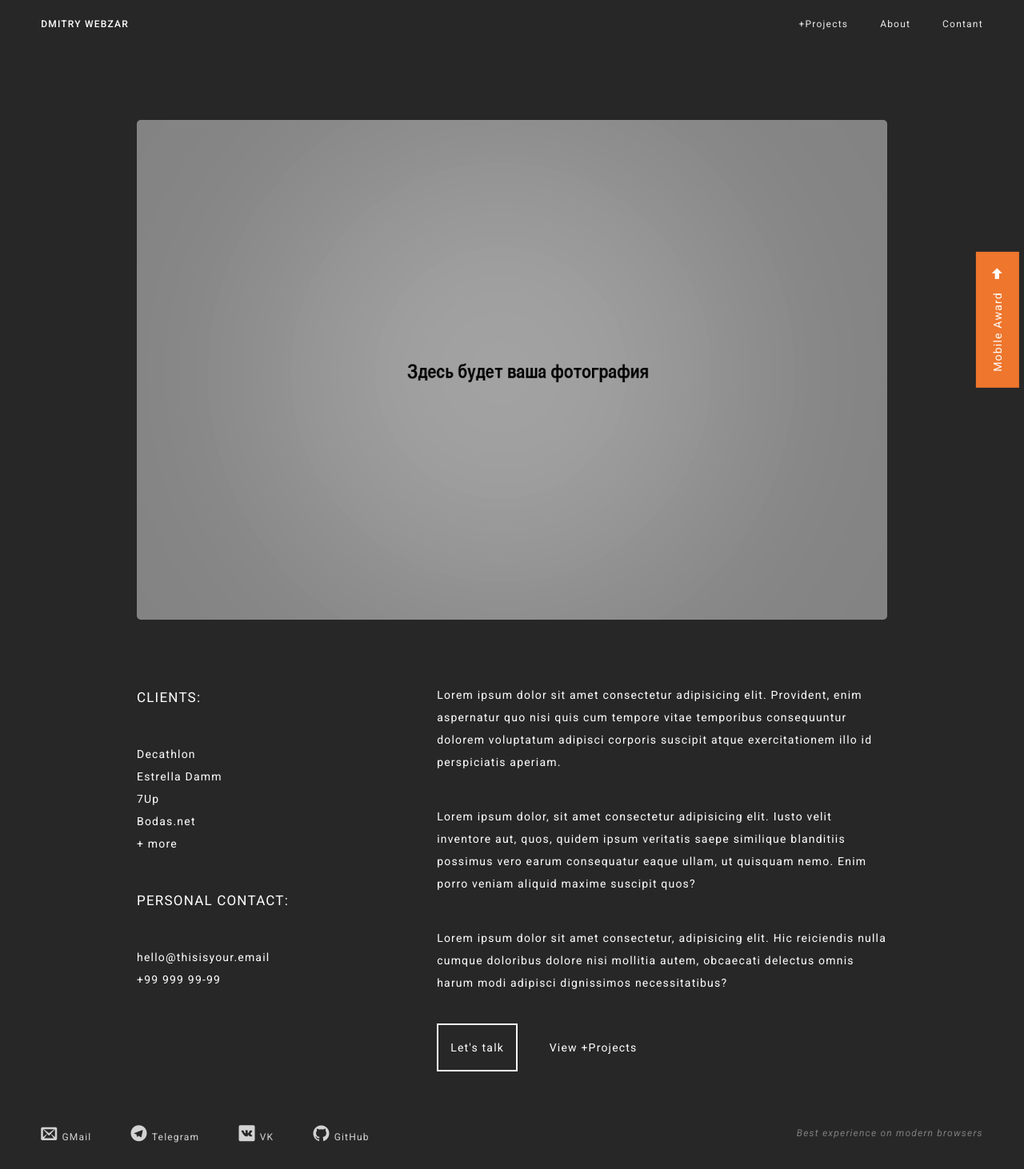
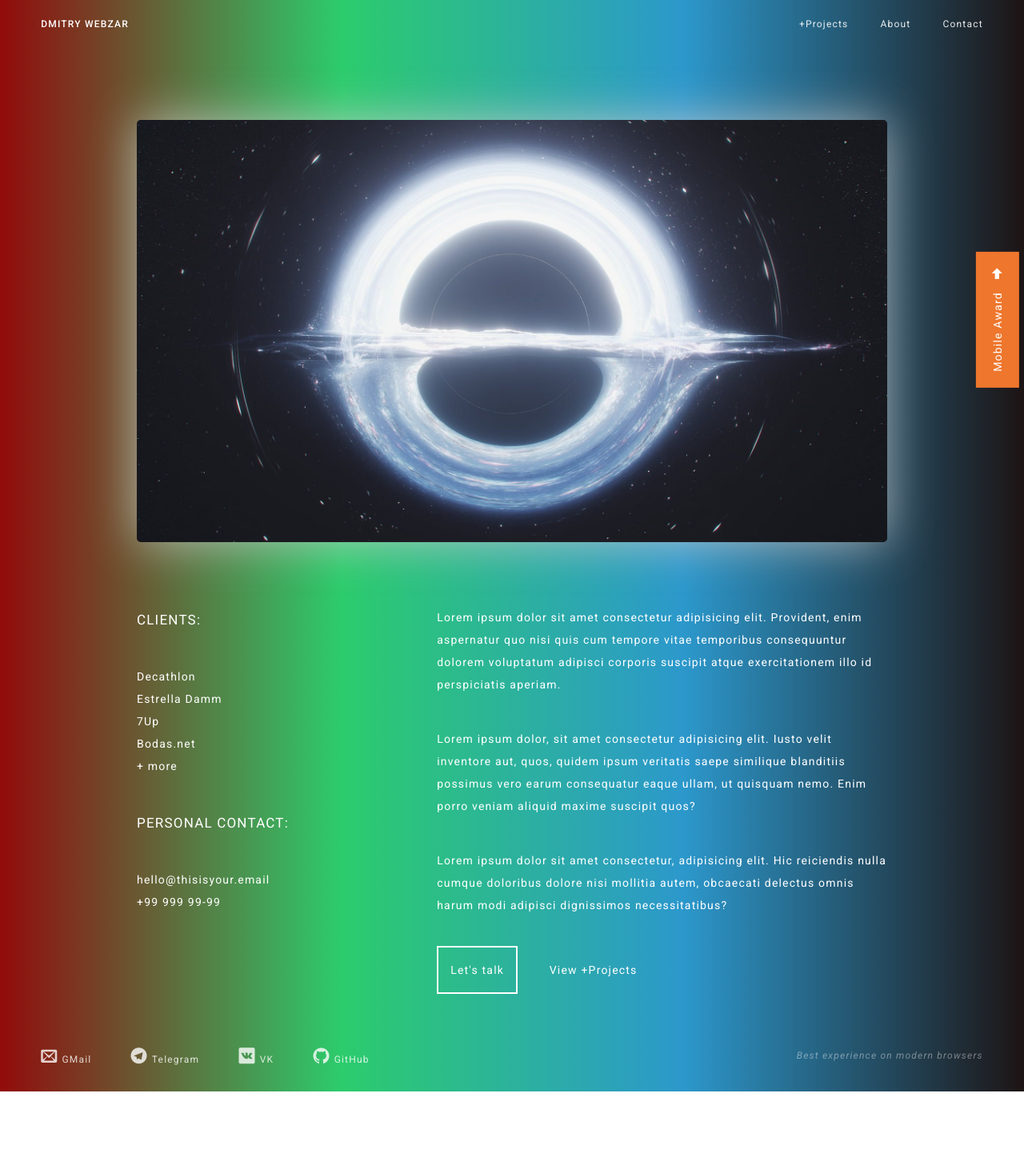
Before and after one commit to Nurgleos/portfolio-site, a plain HTML site: page site/about.html in a window 1280 px wide. Shown: the whole page at 80% size. After the commit the page ends 1365 px from the top, so only its background shows below. Drawn offline with Linux system fonts and the light colour scheme; files whose address does not match are found by name.

Commit message:
Add files via upload

```diff
--- a/site/about.html
+++ b/site/about.html
@@ -14,7 +14,7 @@
     <title>Portfolio - Clone</title>
 </head>
 
-<body>
+<body class="gradient-bg">
 
     <div class="container">
         <nav class="nav">
@@ -24,14 +24,14 @@
             <div class="nav-menu">
                 <a class="nav-menu__item" href="project.html">+Projects</a>
                 <a class="nav-menu__item" href="about.html">About</a>
-                <a class="nav-menu__item talk-btn" href="#">Contant</a>
+                <a class="nav-menu__item talk-btn" href="#">Contact</a>
             </div>
         </nav>
     </div>
 
     <section class="about">
         <div class="about-img">
-            <img src="./assets/img/about-img.png" alt="">
+            <img src="./assets/img/about-img.jpg" alt="">
         </div>
         <div class="about-content">
             <div class="content-lists">
@@ -69,7 +69,7 @@
                 </p>
 
                 <div class="content-btns">
-                    <a class="talk-btn" href="#">Let's talk</a>
+                    <a class="talk-btn">Let's talk</a>
                     <a href="project.html">View +Projects</a>
                 </div>
             </div>
@@ -93,7 +93,7 @@
                 placeholder="Project description"></textarea>
 
             <!-- Доработать -->
-            <button class="form-btn">send request</button>
+            <button type="submit" class="form-btn">send request</button>
             <button class="form-btn">Download resume</button>
         </form>
     </div>
--- a/site/assets/css/about.css
+++ b/site/assets/css/about.css
@@ -18,6 +18,7 @@
     width: 100%;
     border-radius: 5px;
     margin-bottom: 80px;
+    box-shadow: 0 0 60px #d2cecec4;
 }
 
 .about-content {
@@ -59,6 +60,7 @@
     padding: 20px 15px;
     border: 2px solid #fff;
     margin-right: 20px;
+    cursor: pointer;
 }
 .content-btns a:last-child {
     border: none;
--- a/site/assets/css/form-style.css
+++ b/site/assets/css/form-style.css
@@ -8,7 +8,7 @@
     width: 520px;
     height: 100%;
     padding: 40px;
-    opacity: 0.95;
+    opacity: 0.9;
     z-index: 2;
     font-size: 14px;
 }
--- a/site/assets/css/style.css
+++ b/site/assets/css/style.css
@@ -13,6 +13,10 @@ body {
     font-size: 12px;
     font-weight: 400;
     letter-spacing: 0.1em;
+}
+
+.gradient-bg {
+    background: linear-gradient(90deg, rgb(146 11 11), rgb(44 204 108), rgb(44 152 204), rgb(29 20 20));
 }
 
 a {
@@ -186,4 +190,11 @@ a {
     opacity: 0.4;
     font-style: italic;
     cursor: context-menu;
+
+    user-select: none;
+    -webkit-touch-callout: none; /* iOS Safari */
+    -webkit-user-select: none;   /* Chrome/Safari/Opera */
+    -khtml-user-select: none;    /* Konqueror */
+    -moz-user-select: none;      /* Firefox */
+    -ms-user-select: none;       /* Internet Explorer/Edge */
 }
```
Also changed, not shown: site/index.html (+3 -3 lines), site/project.html (+3 -3 lines), site/assets/img/about-img.jpg (added).
